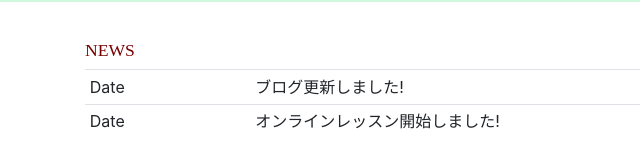
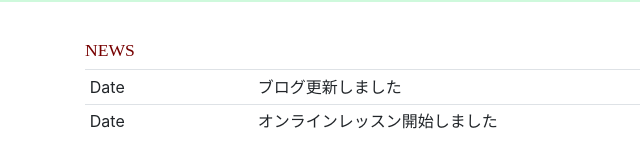
Before and after one commit to Sozai83/saki-tobayama, a plain HTML site: page index.html in a window 1280 px wide. Shown: the part 145-312 px from the top of the page, 0-640 px from the left. Drawn offline with nearby package versions, Linux system fonts and the light colour scheme.

Commit message:
shiori-0709

```diff
--- a/index.html
+++ b/index.html
@@ -51,8 +51,8 @@
 					<h3>NEWS</h3>
 				</thead>
 				<tbody>
-					<tr><td>Date</td><td>ブログ更新しました!</td></tr>
-					<tr><td>Date</td><td>オンラインレッスン開始しました!</td></tr>
+					<tr><td>Date</td><td>ブログ更新しました</td></tr>
+					<tr><td>Date</td><td>オンラインレッスン開始しました</td></tr>
 				</tbody>
 			</table>
 		</div>
```
